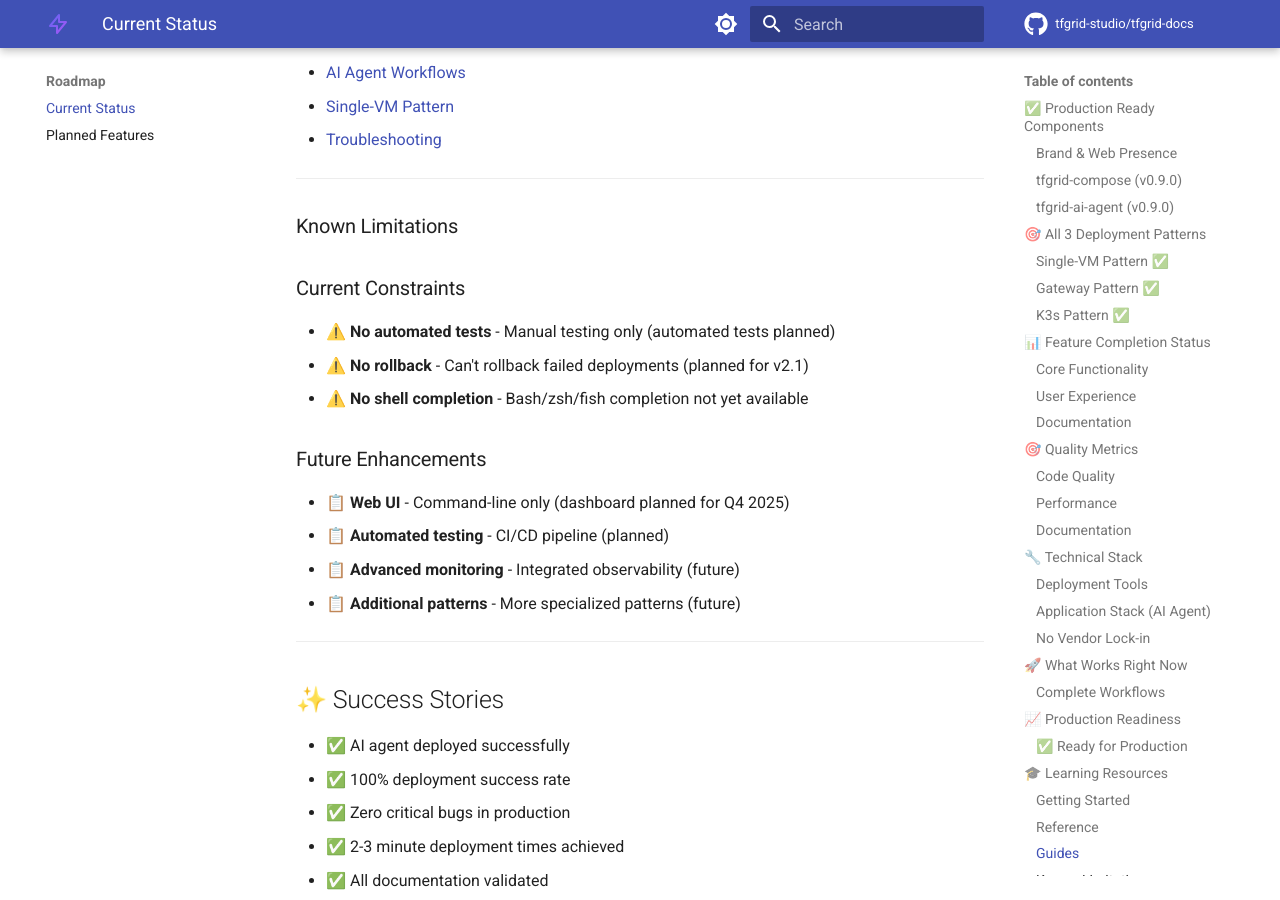
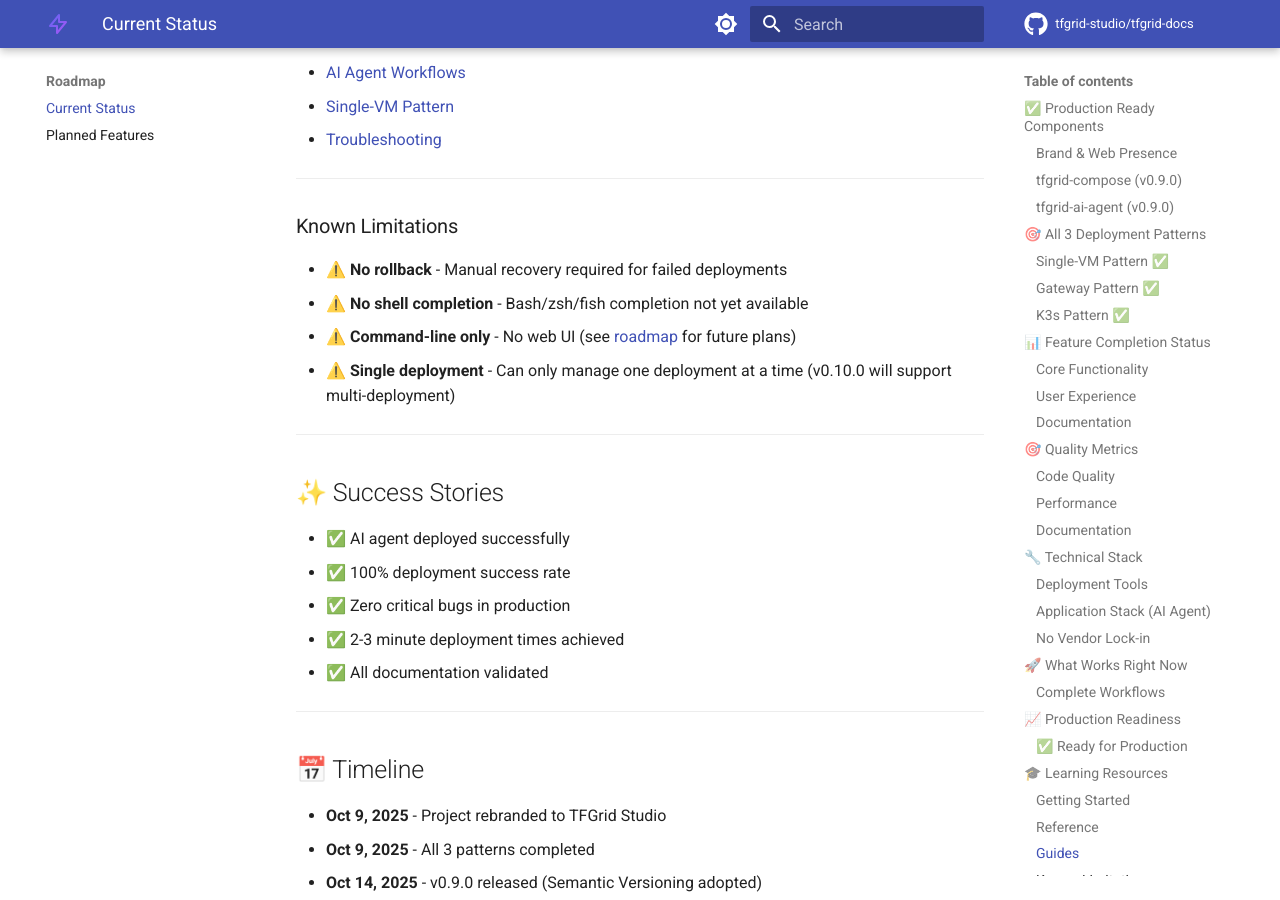
Before and after one commit to tfgrid-studio/tfgrid-docs, an MkDocs documentation site: the page built from docs/roadmap/current.md, in a window 1280 px wide and 900 px high, scrolled down 8568 px. Built offline with MkDocs 1.6.1 and Material for MkDocs 9.7.7, drawn with Linux system fonts in a browser that asks for light colours; comment, search, counter and statistics services are not loaded; the version menu is left out.

Commit message:
docs: Remove "Coming Soon" labels and update roadmap with current limitations

```diff
--- a/docs/roadmap/current.md
+++ b/docs/roadmap/current.md
@@ -387,17 +387,10 @@
 ---
 
 ### Known Limitations
-
-### Current Constraints
-- ⚠️ **No automated tests** - Manual testing only (automated tests planned)
-- ⚠️ **No rollback** - Can't rollback failed deployments (planned for v2.1)
+- ⚠️ **No rollback** - Manual recovery required for failed deployments
 - ⚠️ **No shell completion** - Bash/zsh/fish completion not yet available
-
-### Future Enhancements
-- 📋 **Web UI** - Command-line only (dashboard planned for Q4 2025)
-- 📋 **Automated testing** - CI/CD pipeline (planned)
-- 📋 **Advanced monitoring** - Integrated observability (future)
-- 📋 **Additional patterns** - More specialized patterns (future)
+- ⚠️ **Command-line only** - No web UI (see [roadmap](planned.md) for future plans)
+- ⚠️ **Single deployment** - Can only manage one deployment at a time (v0.10.0 will support multi-deployment)
 
 ---
 
```
Also changed, not shown: docs/getting-started/introduction.md (+2 -2 lines), docs/guides/app-registry.md (+0 -10 lines).
